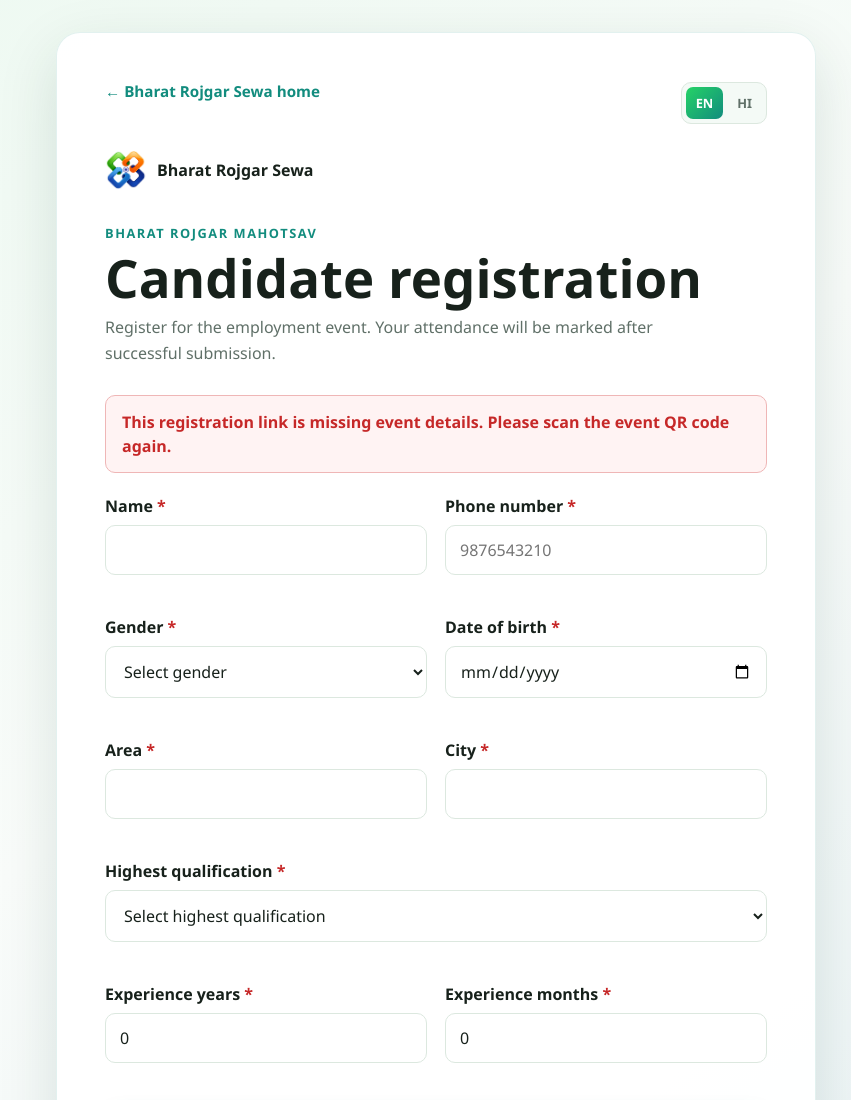
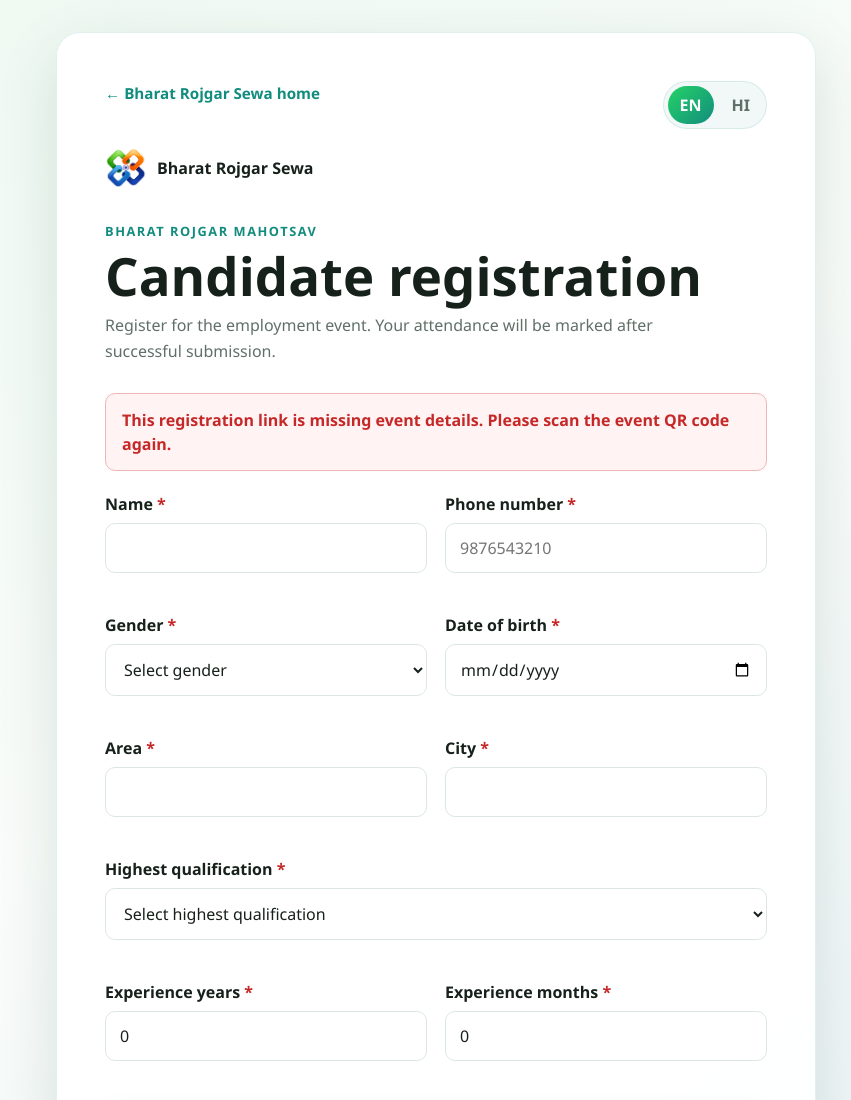
Before and after one commit to TarunTansh/BRS-Website, a plain HTML site: page register.html in a window 1280 px wide. Shown: the top 1100 px of the page, without its empty margins (204-1055 px from the left). Drawn offline with Linux system fonts and the light colour scheme.

Commit message:
design fix

```diff
--- a/register.css
+++ b/register.css
@@ -54,7 +54,7 @@
     align-items: center;
     justify-content: space-between;
     gap: 16px;
-    margin-bottom: 24px;
+    margin-bottom: 18px;
 }
 
 .back-link {
@@ -72,27 +72,26 @@
 
 .language-toggle {
     display: inline-flex;
-    gap: 4px;
+    gap: 6px;
     padding: 4px;
-    border: 1px solid var(--border);
-    border-radius: 10px;
-    background: #f4faf6;
+    border: 1px solid rgba(18, 140, 126, 0.12);
+    border-radius: 999px;
+    background: rgba(18, 140, 126, 0.06);
 }
 
 .language-button {
     border: 0;
-    border-radius: 7px;
-    padding: 7px 10px;
+    border-radius: 999px;
+    padding: 8px 12px;
     color: var(--muted);
     background: transparent;
     cursor: pointer;
-    font-size: 0.8rem;
     font-weight: 800;
 }
 
 .language-button.active {
     color: #ffffff;
-    background: linear-gradient(135deg, var(--green), var(--teal));
+    background: linear-gradient(135deg, var(--green) 0%, var(--teal) 100%);
 }
 
 .brand-row {
@@ -281,7 +280,7 @@
     }
 
     .header-row {
-        margin-bottom: 20px;
+        margin-bottom: 18px;
     }
 
     .brand-row {
```
